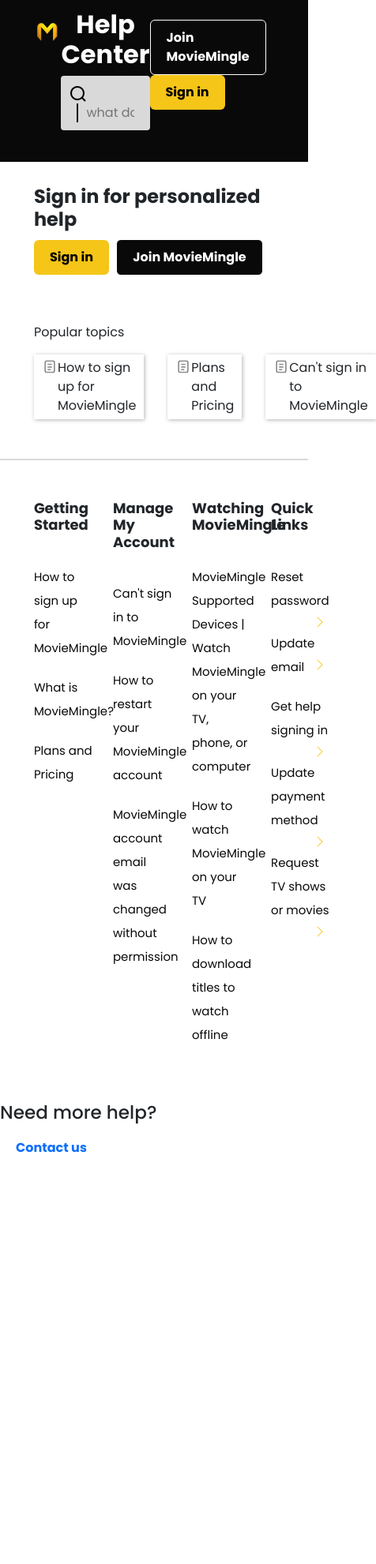
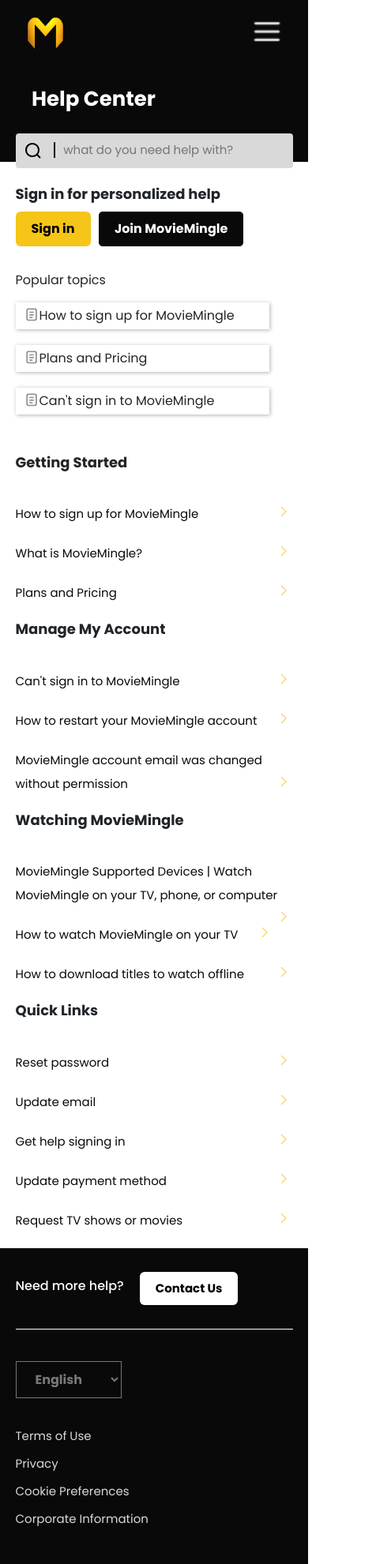
Before and after one commit to zakaria-elkoh/Movie-Mingle, a plain HTML site: page help-center.html in a window 390 px wide. Shown: the whole page at 79% size, 476 px wide, since content can reach past the window. Before the commit the page ends 1476 px from the top, so only its background shows below. Drawn offline with nearby package versions, Linux system fonts and the light colour scheme; a web font is replaced by a local one.

Commit message:
New tasks have  been added

```diff
--- /dev/null
+++ b/css/contact.css
@@ -0,0 +1,152 @@
+@import url('https://fonts.googleapis.com/css2?family=B612:wght@400;700&family=Poppins:ital,wght@0,400;0,500;0,600;0,700;0,900;1,800&display=swap');
+*{
+    margin: 0;
+    padding: 0;
+    box-sizing: border-box;
+    font-family: 'Poppins', sans-serif;
+}
+a{
+    text-decoration: none;
+}
+.main-container{
+    padding: 10px 11%;
+}
+.branding-title{
+    border-left: 2px solid #F5C518;
+    color: #fff;
+}
+.button{
+    display: inline-flex;
+    padding: 10px 20px;
+    border-radius: 6px;
+    font-weight: 700;
+}
+.first-btn{
+    border: 1px solid #fff;
+    color: #fff;
+    margin-right: 10px;
+}
+.second-btn{
+    background-color: #F5C518;
+    color: #000;
+}
+.global-content{
+    padding: 120px 0 30px;
+}
+.contactus-input-label{
+    font-size: 16px;
+    font-weight: 700;
+}
+.top-article{
+    padding-bottom: 10px;
+    margin-bottom: 15px;
+    border-bottom: 1px solid #E1E1E1;
+    position: relative;
+}
+.top-article a::before{
+    background: url(/Contact-images/arrow.png);
+    background-position: center center;
+    content: "";
+    width: 24px;
+    height: 24px;
+    position: absolute;
+    right: 0;
+    top: 0;
+}
+footer{
+    padding: 20px;
+    background-color: #090909;
+}
+.contact-bar{
+    display: flex;
+    align-items: center;
+    padding-bottom: 30px;
+    margin-bottom: 40px;
+    border-bottom: 1px solid #fff;
+}
+.title-bar{
+    font-size: 19px;
+    color: #fff;
+    margin-right: 20px;
+}
+.contact-btn{
+    color: #000;
+    background-color: #fff;
+    padding-inline: 25px;
+}
+.select{
+    margin-bottom: 30px;
+}
+.select select{
+    color: #787878;
+    font-size: 16px;
+    font-weight: 700;
+    background: none;
+    cursor: pointer;
+    line-height: 20px;
+    outline: none;
+    padding: 10px 20px;
+}
+.footer-links a{
+    color: #D9D9D9;
+    line-height: 35px;
+}
+@media only screen and (max-width: 768px){
+    header{
+        padding: 14px 0;
+    }
+    .main-container{
+        padding: 10px 6%;
+    }
+    .logo-image{
+        width: 50px;
+        height: 50px;
+    }
+    .branding-title{
+        display: none;
+    }
+    .button-section{
+        width: 376px;
+        padding: 30px 40px;
+        background-color: #D9D9D9;
+        position: absolute;
+        top: 100%;
+        right: -100%;
+        transition: right 0.6s ease;
+        text-align: center;
+    }
+    .show{
+        right:0;
+    }
+    .menu{
+        position: absolute;
+        top: 30%;
+        right: 10%;
+    }
+    .main-container .buttons-container .first-btn{
+        color: #fff;
+        background-color: #000;
+        margin-right: 0;
+        margin-bottom: 20px;
+    }
+    #button{
+        display: block;
+    }
+    .main-container h1{
+        font-size: 26px;
+    }
+    .contactus-input-label{
+        font-weight: normal;
+    }
+    .contactus-form{
+        width: 100% !important;
+    }
+    .menu{display: block; margin: -10px;}
+    .title-bar {
+        font-size: 16px;
+    }
+    .contact-btn{
+        padding-inline: 20px;
+        font-size: 15px;
+    }
+}
--- a/css/help-center.css
+++ b/css/help-center.css
@@ -8,7 +8,6 @@
 a{
     text-decoration: none;
 }
-
 /* Header */
 header{
     padding: 25px 0 40px;
@@ -74,6 +73,9 @@
     background-color: #F5C518;
     color: #000;
 }
+.menu{
+    display: none;
+}
 .signin-guide{
     padding: 30px 11% 50px;
     border-bottom: 2px solid #D9D9D9;
@@ -101,7 +103,7 @@
 .topic-description{
     margin-bottom: 0;
 }
-.topics-categories{
+.topics-categories, footer{
     padding: 50px 11% 50px;
 }
 .category-title{
@@ -109,10 +111,130 @@
     font-weight: 700;
     margin-bottom: 40px;
 }
-.category-link{
+.category-link, .footer-links a{
     display: block;
     font-size: 15px;
     line-height: 30px;
+}
+.category-link{
     margin-bottom: 20px;
     color: #090909;
 }
+footer{
+    background-color: #090909;
+}
+.contact-bar{
+    display: flex;
+    align-items: center;
+    padding-bottom: 30px;
+    margin-bottom: 40px;
+    border-bottom: 1px solid #fff;
+}
+.title-bar{
+    font-size: 19px;
+    color: #fff;
+    margin-right: 20px;
+}
+.contact-btn{
+    color: #000;
+    background-color: #fff;
+    padding-inline: 25px;
+}
+.select{
+    margin-bottom: 30px;
+}
+.select select{
+    color: #787878;
+    font-size: 16px;
+    font-weight: 700;
+    background: none;
+    cursor: pointer;
+    line-height: 20px;
+    outline: none;
+    padding: 10px 20px;
+}
+.footer-links a{
+    color: #D9D9D9;
+    line-height: 35px;
+}
+@media only screen and (max-width: 768px){
+    nav{
+        width: 80.77%;
+    }
+    .logo{
+        width: 60px;
+        height: 60px;
+    }
+    .button-section{
+        width: 100%;
+        padding: 30px 40px;
+        background-color: #D9D9D9;
+        position: absolute;
+        top: 13.3%;
+        right: 100%;
+        text-align: center;
+        transition: right 0.6s ease;
+    }
+    nav .buttons-container .first-btn{
+        color: #fff;
+        background-color: #000;
+        margin-right: 0;
+        margin-bottom: 20px;
+    }
+    #button{
+        display: block;
+    }
+    .menu, .logo{display: block; margin: -10px;}
+    .show{
+        right: 0;
+    }
+    .search-title{
+        font-size: 26px;
+        position: absolute;
+        top: 13%;
+        left: 40px;
+    }
+    #search-form{
+        width: 90%;
+        position: absolute;
+        top: 20%;
+        left: 20px;
+        line-height: 20px;
+    }
+    .form-input{
+        width: 80%;
+        font-size: 15px;
+    }
+    .signin-guide, .topics-categories, footer{
+        padding: 30px 5% 0;
+        border: none;
+    }
+    .signin-guide a:nth-child(2){
+        margin-bottom: 30px;
+    }
+    .topic-item{
+        margin-bottom: 20px;
+    }
+    .topic-items{
+        display: block !important;
+    }
+    .guide-title{
+        font-size: 18px;
+    }
+    .categories-items{
+        display: block !important;
+    }
+    .w-25{
+        width: 100% !important;
+    }
+    footer{
+        padding-bottom: 40px;
+    }
+    .title-bar {
+        font-size: 16px;
+    }
+    .contact-btn{
+        padding-inline: 20px;
+        font-size: 15px;
+    }
+}
--- a/css/sign-up.css
+++ b/css/sign-up.css
@@ -73,3 +73,9 @@
 .signin-link{
     margin-top: 50px;
 }
+@media only screen and (max-width: 768px){
+    .sign-up-container{
+        width: 100%;
+
+    }
+}
--- a/help-center.html
+++ b/help-center.html
@@ -7,7 +7,7 @@
     <link href="https://cdn.jsdelivr.net/npm/bootstrap@5.3.2/dist/css/bootstrap.min.css" rel="stylesheet" integrity="sha384-T3c6CoIi6uLrA9TneNEoa7RxnatzjcDSCmG1MXxSR1GAsXEV/Dwwykc2MPK8M2HN" crossorigin="anonymous">
     <link rel="stylesheet" href="./css/help-center.css">
 
-    <script src="./js/help-center.js" defer></script>
+    <script src="./js/contact.js" defer></script>
     <script src="https://cdn.jsdelivr.net/npm/bootstrap@5.3.2/dist/js/bootstrap.bundle.min.js" integrity="sha384-C6RzsynM9kWDrMNeT87bh95OGNyZPhcTNXj1NW7RuBCsyN/o0jlpcV8Qyq46cDfL" crossorigin="anonymous" defer></script>
 </head>
 <body>
@@ -18,18 +18,20 @@
                 <div class="search-content">
                     <h1 class="search-title">Help Center</h1>
                     <form id="search-form">
-                        <img src="/Contact-images/search.svg" alt="search icon" class="search-icon">
+                        <img src="./Contact-images/search.svg" alt="search icon" class="search-icon">
                         <input type="text" placeholder="what do you need help with?" class="form-input">
                     </form>
                 </div>
             </div>
 
-            <div class="buttons-container">
-                <a href="./sign-up.html" class="first-btn button">Join MovieMingle</a>
-                <a href="./sign-in.html" class="second-btn button">Sign in</a>
+            <div class="buttons-container button-section">
+                <a href="./sign-up.html" class="first-btn button" id="button">Join MovieMingle</a>
+                <a href="./sign-in.html" class="second-btn button" id="button">Sign in</a>
             </div>
+            <a><img src="./Contact-images/Menu.png" alt="menu" width="50px" height="50px" class="menu"></a>
         </nav>
     </header>
+
     <section class="signin-guide">
         <h2 class="guide-title">Sign in for personalized help</h2>
         <div class="buttons-container">
@@ -37,7 +39,7 @@
             <a href="./sign-up.html" class="first-btn button">Join MovieMingle</a>
         </div>
         <p>Popular topics</p>
-        <div class="topic-items d-flex">
+        <div class="topic-items d-flex ">
             <div class="topic-item">
                 <img src="./Contact-images/file.png" alt="image icon" class="topic-image">
                 <p class="topic-description">How to sign up for MovieMingle</p>
@@ -59,23 +61,23 @@
         <div class="categories-items d-flex gap-4">
             <div class="category-item w-25">
                 <h3 class="category-title">Getting Started</h3>
-                <a href="./help-center.html" class="category-link">How to sign up for MovieMingle</a>
-                <a href="./help-center.html" class="category-link">What is MovieMingle?</a>
-                <a href="./help-center.html" class="category-link">Plans and Pricing</a>
+                <a href="./help-center.html" class="category-link">How to sign up for MovieMingle <img src="./Contact-images/arrow.png" class="float-end d-lg-none" alt="arrow icon"></a>
+                <a href="./help-center.html" class="category-link">What is MovieMingle? <img src="./Contact-images/arrow.png" class="float-end d-lg-none" alt="arrow icon"></a>
+                <a href="./help-center.html" class="category-link">Plans and Pricing <img src="./Contact-images/arrow.png" class="float-end d-lg-none" alt="arrow icon"></a>
             </div>
 
             <div class="category-item w-25">
                 <h3 class="category-title">Manage My Account</h3>
-                <a href="./help-center.html" class="category-link">Can't sign in to MovieMingle</a>
-                <a href="./help-center.html" class="category-link">How to restart your MovieMingle account</a>
-                <a href="./help-center.html" class="category-link">MovieMingle account email was changed without permission</a>
+                <a href="./help-center.html" class="category-link">Can't sign in to MovieMingle <img src="./Contact-images/arrow.png" class="float-end d-lg-none" alt="arrow icon"></a>
+                <a href="./help-center.html" class="category-link">How to restart your MovieMingle account <img src="./Contact-images/arrow.png" class="float-end d-lg-none" alt="arrow icon"></a>
+                <a href="./help-center.html" class="category-link">MovieMingle account email was changed without permission <img src="./Contact-images/arrow.png" class="float-end d-lg-none" alt="arrow icon"></a>
             </div>
 
             <div class="category-item w-25">
                 <h3 class="category-title">Watching MovieMingle</h3>
-                <a href="./help-center.html" class="category-link">MovieMingle Supported Devices | Watch MovieMingle on your TV, phone, or computer</a>
-                <a href="./help-center.html" class="category-link">How to watch MovieMingle on your TV</a>
-                <a href="./help-center.html" class="category-link">How to download titles to watch offline</a>
+                <a href="./help-center.html" class="category-link">MovieMingle Supported Devices | Watch MovieMingle on your TV, phone, or computer <img src="./Contact-images/arrow.png" class="float-end d-lg-none" alt="arrow icon"></a>
+                <a href="./help-center.html" class="category-link">How to watch MovieMingle on your TV <img src="./Contact-images/arrow.png" class="float-end d-lg-none" alt="arrow icon"></a>
+                <a href="./help-center.html" class="category-link">How to download titles to watch offline <img src="./Contact-images/arrow.png" class="float-end d-lg-none" alt="arrow icon"></a>
             </div>
 
             <div class="category-item w-25">
@@ -92,7 +94,29 @@
     <footer>
         <div class="contact-bar">
             <h3 class="title-bar">Need more help?</h3>
-            <a href="./contact.html" class="contact-btn button">Contact us</a>
+            <a href="./contact.html" class="button contact-btn">Contact Us</a>
+        </div>
+        <div class="select">
+            <select id="lang-switcher" aria-label="select your preferred language&nbsp;:">
+
+                <option value="de">Deutsch</option>
+
+                <option value="ar">العربية</option>
+
+                <option value="en" selected="selected">English</option>
+
+                <option value="es">Español</option>
+
+                <option value="fr">Français</option>
+
+                <option value="it">Italiano</option>
+            </select>
+        </div>
+        <div class="footer-links">
+            <a href="./help-center.html">Terms of Use</a>
+            <a href="./help-center.html">Privacy</a>
+            <a href="./help-center.html">Cookie Preferences</a>
+            <a href="./help-center.html">Corporate Information</a>
         </div>
     </footer>
 </body>
--- /dev/null
+++ b/js/contact.js
@@ -0,0 +1,6 @@
+const menu = document.querySelector('.menu');
+const buttonSection = document.querySelector('.button-section');
+
+menu.addEventListener('click', ()=>{
+    buttonSection.classList.toggle('show');
+});
```
Also changed, not shown: contact.html (+134 -0 lines), sign-up.html (+5 -2 lines), Contact-images/Arrow_drop_down_big.png (added), Contact-images/Arrow_drop_down_big.svg (added), Contact-images/Menu.png (added).
